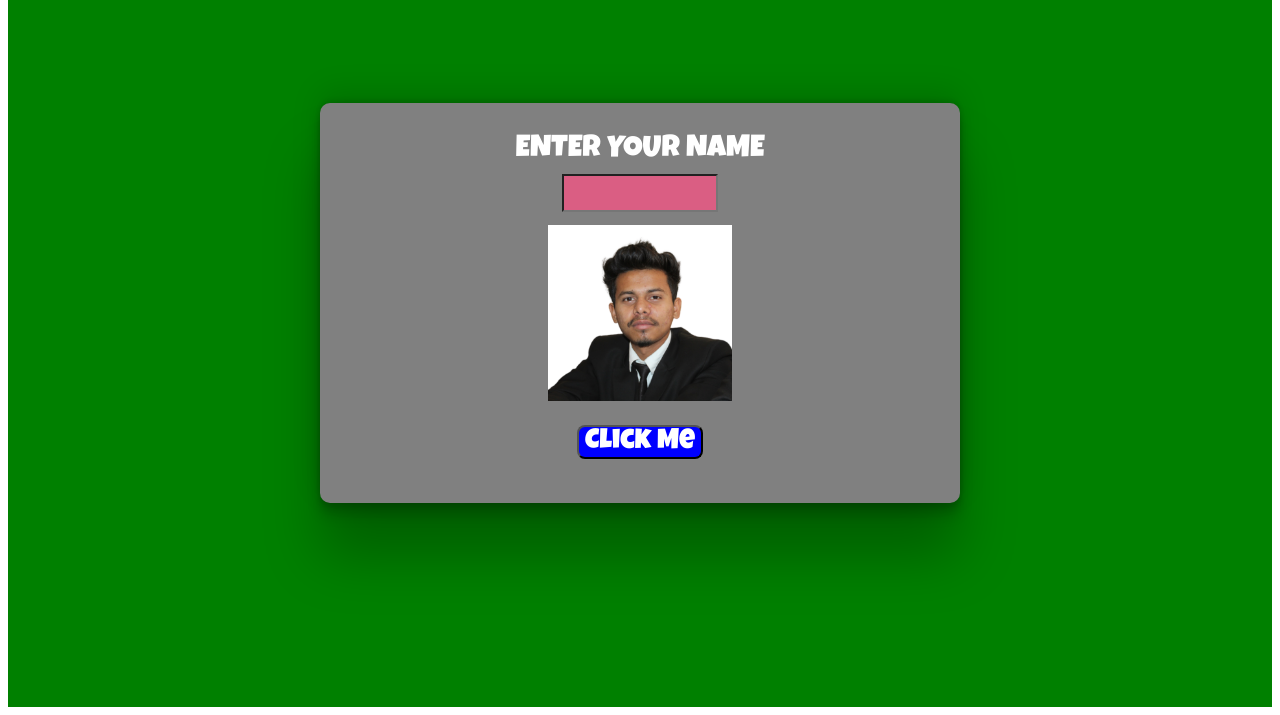
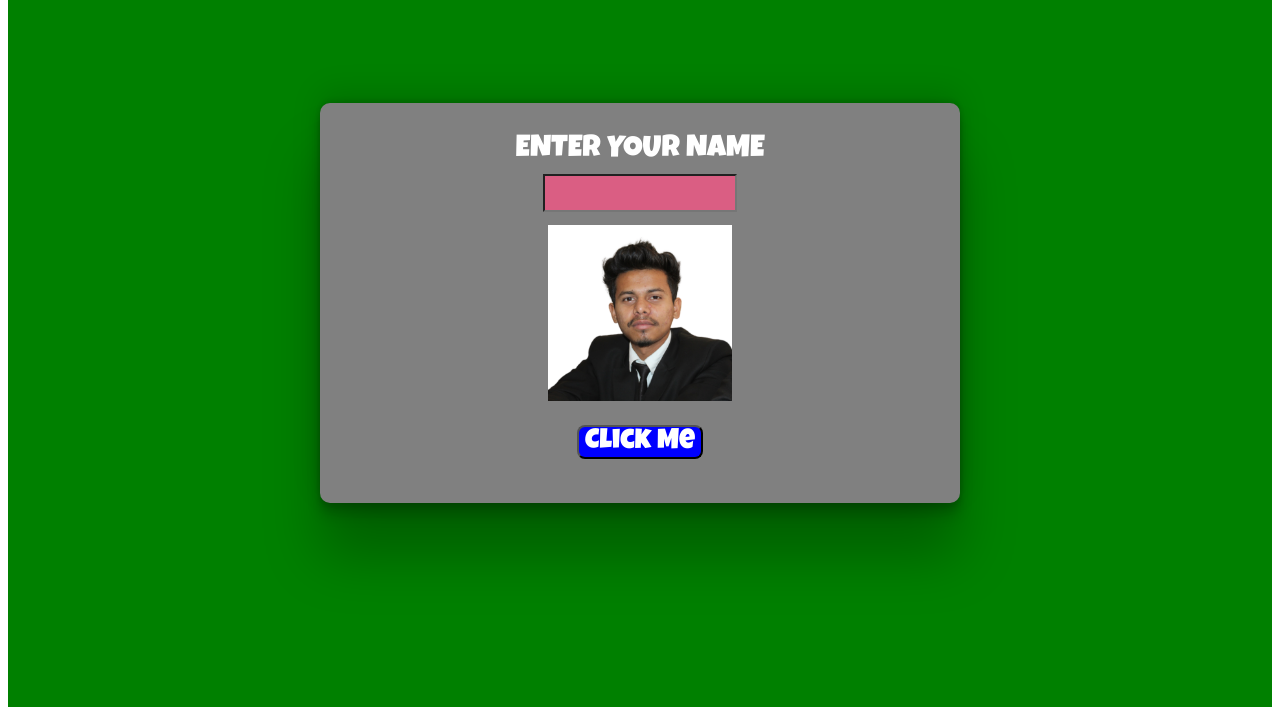
Before and after one commit to sheikhazeem786/Extra-Projects, a plain HTML site: page Change Avatar/Public/index.html in a window 1280 px wide. Shown: the part 121-836 px from the top of the page. Drawn offline with nearby package versions, Linux system fonts and the light colour scheme.

Commit message:
updated css

```diff
--- a/Change Avatar/Public/style.css
+++ b/Change Avatar/Public/style.css
@@ -49,6 +49,7 @@
         color: white;
         height: 4vh;
         font-family: 'Luckiest Guy', cursive;
+        width: 29%;
     }
 
     .img-div {
```
